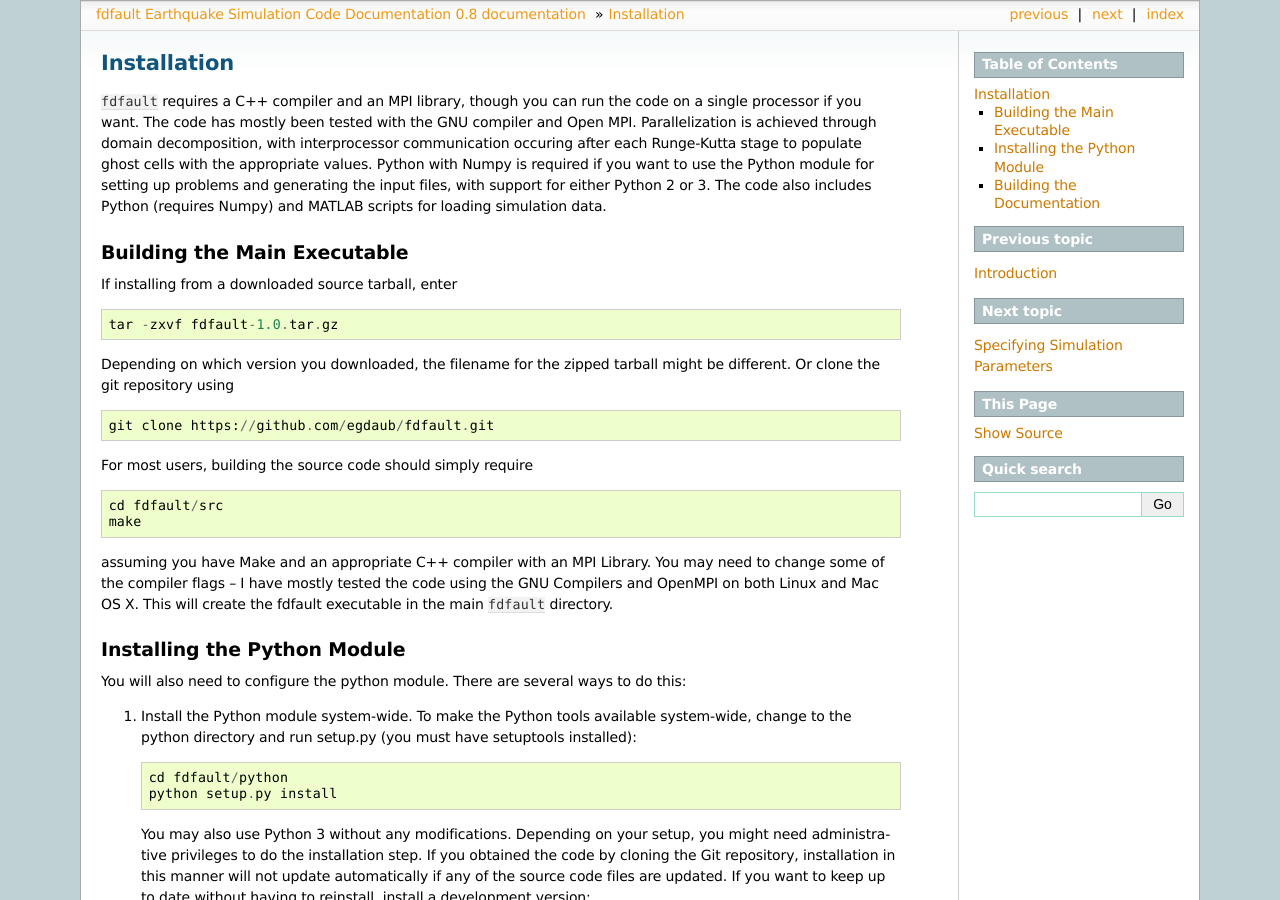
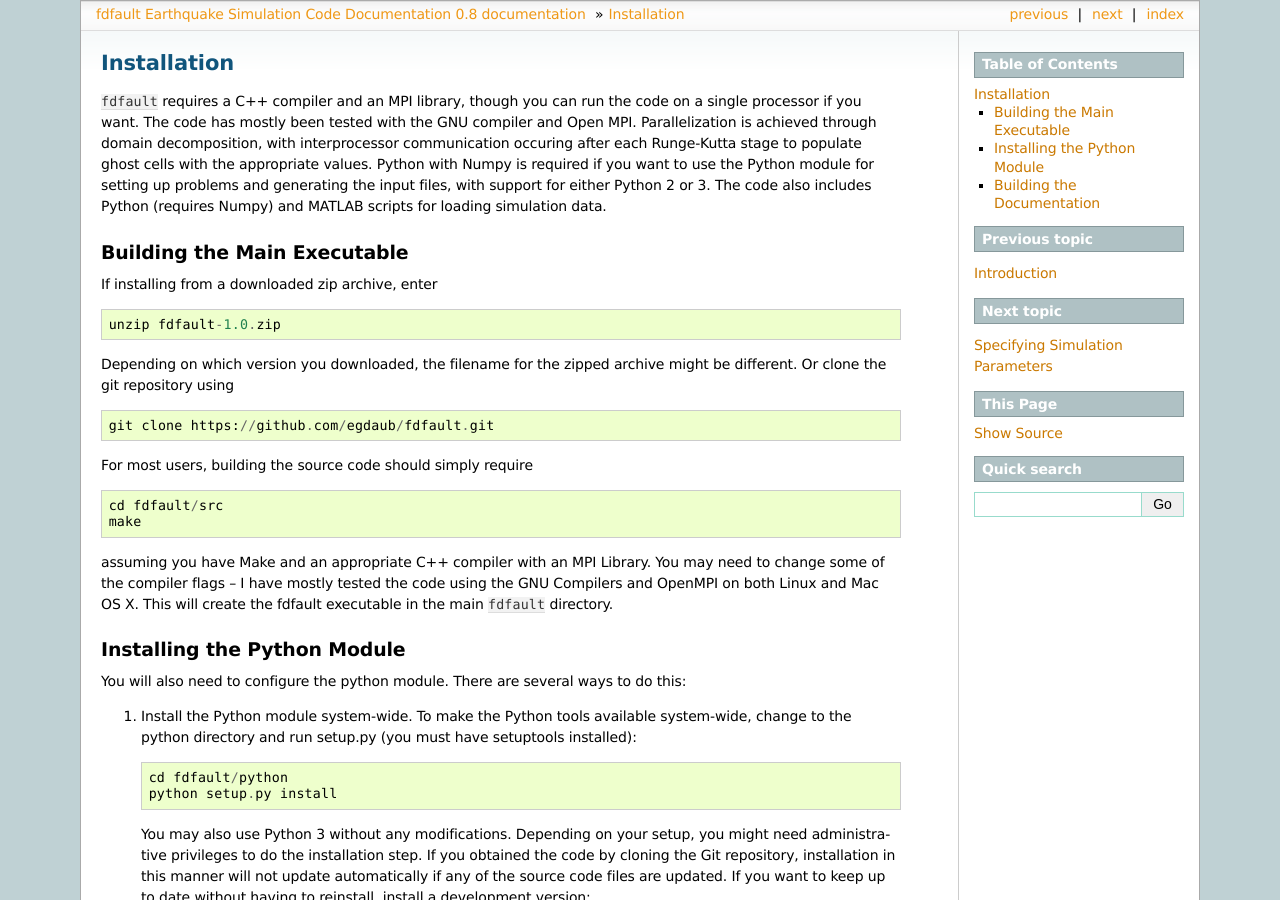
Before and after one commit to edaub/fdfault, a Sphinx documentation site: the page built from docs/installation.rst, in a window 1280 px wide and 900 px high. Built offline with Sphinx 7.4.7, drawn with Linux system fonts in a browser that asks for light colours.

Commit message:
updated details on installation in readme and documentation

```diff
--- a/docs/installation.rst
+++ b/docs/installation.rst
@@ -10,11 +10,11 @@ Installation
 Building the Main Executable
 ===============================
 
-If installing from a downloaded source tarball, enter ::
+If installing from a downloaded zip archive, enter ::
 
-    tar -zxvf fdfault-1.0.tar.gz
+    unzip fdfault-1.0.zip
 
-Depending on which version you downloaded, the filename for the zipped tarball might be different. Or clone the git repository using ::
+Depending on which version you downloaded, the filename for the zipped archive might be different. Or clone the git repository using ::
 
     git clone https://github.com/egdaub/fdfault.git
 
@@ -88,4 +88,5 @@ command. If you do not have Sphinx or LaTeX on your machine, both versions of th
 documentation are available on the web:
 
 http://www.ceri.memphis.edu/people/egdaub/fdfault/_build/html/index.html (html)
+
 http://www.ceri.memphis.edu/people/egdaub/fdfault/_build/latex/fdfault_docs.pdf (pdf)
```
Also changed, not shown: 1 other file.
